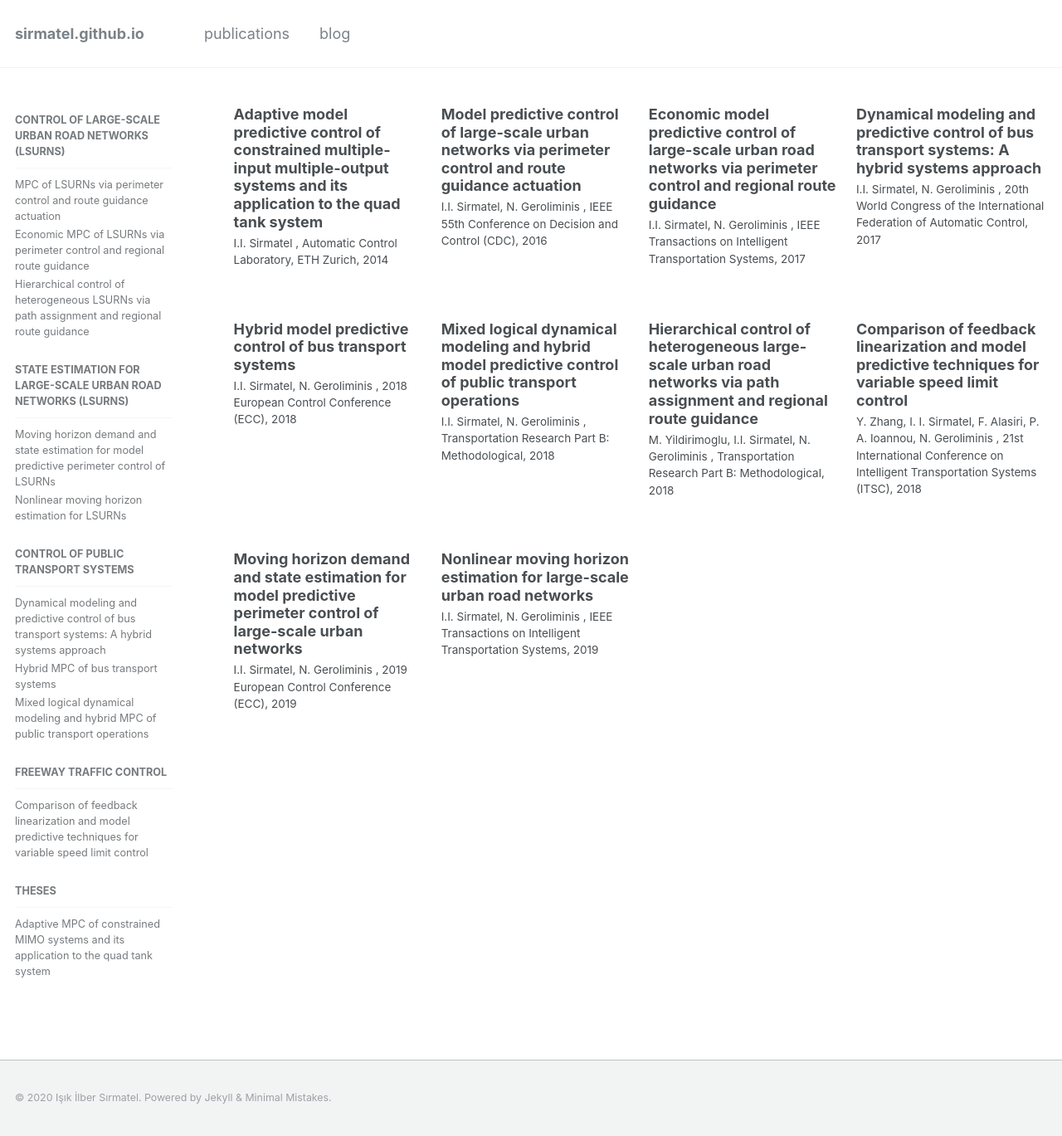
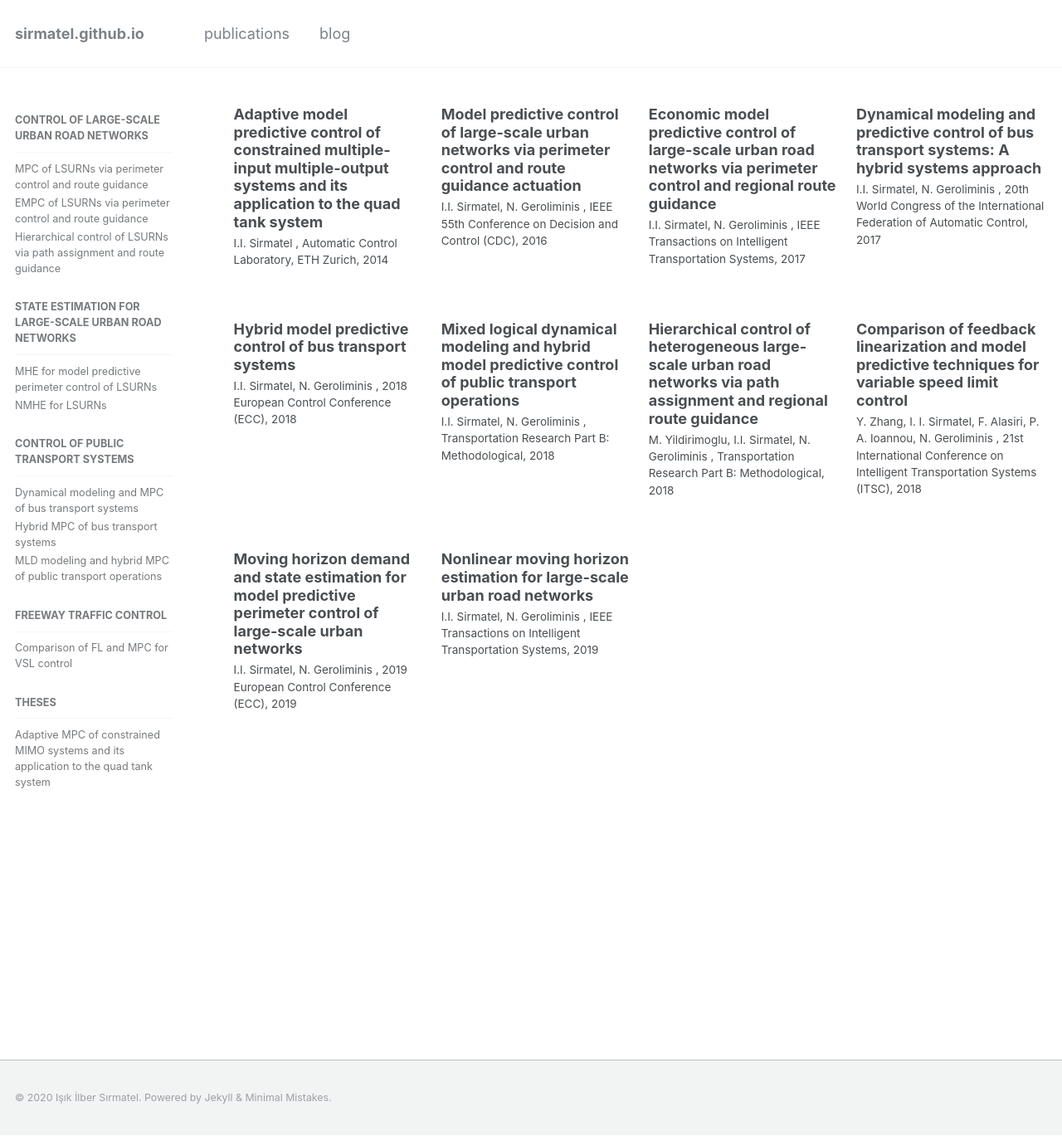
Before and after one commit to sirmatel/sirmatel.github.io, a Jekyll site: the page built from _pages/publications.md, in a window 1280 px wide and 1369 px high. Shown: the whole window at 83% size. Built offline with Jekyll 4.4.1, drawn with Linux system fonts in a browser that asks for light colours.

Commit message:
Update navigation.yml

```diff
--- a/_data/navigation.yml
+++ b/_data/navigation.yml
@@ -11,31 +11,31 @@ main:
 
 
 publications:
-  - title: control of large-scale urban road networks (LSURNs)
+  - title: control of large-scale urban road networks
     children:
-      - title: "MPC of LSURNs via perimeter control and route guidance actuation"
+      - title: "MPC of LSURNs via perimeter control and route guidance"
         url: /publications/sirmatel2016
-      - title: "Economic MPC of LSURNs via perimeter control and regional route guidance"
+      - title: "EMPC of LSURNs via perimeter control and route guidance"
         url: /publications/sirmatel2017
-      - title: "Hierarchical control of heterogeneous LSURNs via path assignment and regional route guidance"
+      - title: "Hierarchical control of LSURNs via path assignment and route guidance"
         url: /publications/yildirimoglu2018
-  - title: state estimation for large-scale urban road networks (LSURNs)
+  - title: state estimation for large-scale urban road networks
     children:
-      - title: "Moving horizon demand and state estimation for model predictive perimeter control of LSURNs"
+      - title: "MHE for model predictive perimeter control of LSURNs"
         url: /publications/sirmatel2019
-      - title: "Nonlinear moving horizon estimation for LSURNs"
+      - title: "NMHE for LSURNs"
         url: /publications/sirmatel2019b
   - title: control of public transport systems
     children:
-      - title: "Dynamical modeling and predictive control of bus transport systems: A hybrid systems approach"
+      - title: "Dynamical modeling and MPC of bus transport systems"
         url: /publications/sirmatel2017b
       - title: "Hybrid MPC of bus transport systems"
         url: /publications/sirmatel2018b
-      - title: "Mixed logical dynamical modeling and hybrid MPC of public transport operations"
+      - title: "MLD modeling and hybrid MPC of public transport operations"
         url: /publications/sirmatel2018
   - title: freeway traffic control
     children:
-      - title: "Comparison of feedback linearization and model predictive techniques for variable speed limit control"
+      - title: "Comparison of FL and MPC for VSL control"
         url: /publications/zhang2018
   - title: theses
     children:
```
